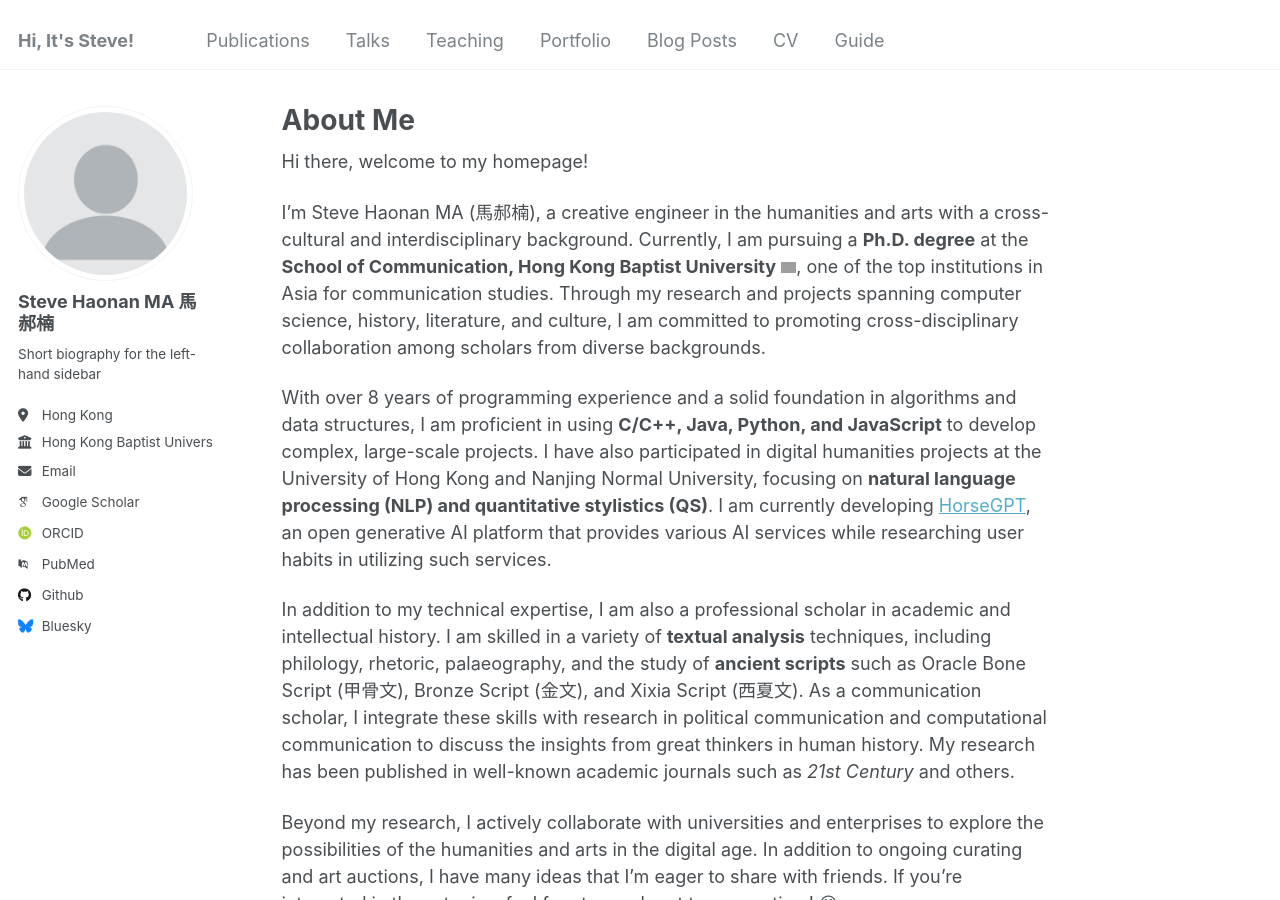
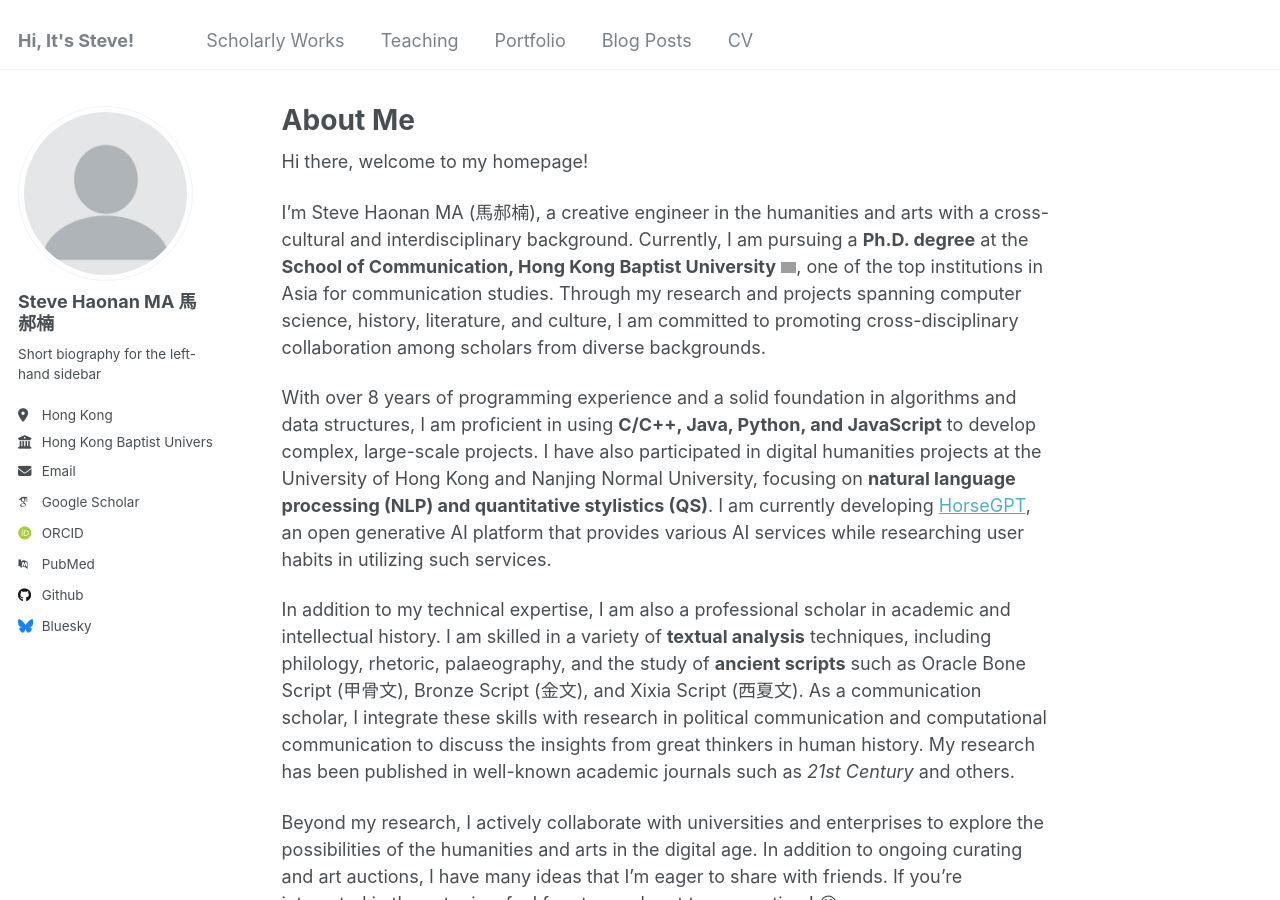
Before and after one commit to shulinbao/shulinbao.github.io, a Jekyll site: the page built from _pages/about.md, in a window 1280 px wide and 900 px high. Built offline with Jekyll 4.4.1, drawn with Linux system fonts in a browser that asks for light colours; some web fonts are replaced; grey boxes are pictures that could not be loaded.

Commit message:
Update navigation.yml

```diff
--- a/_data/navigation.yml
+++ b/_data/navigation.yml
@@ -5,11 +5,8 @@
 # prevent it from being included in the site.
 
 main:
-  - title: "Publications"
+  - title: "Scholarly Works"
     url: /publications/
-
-  - title: "Talks"
-    url: /talks/
 
   - title: "Teaching"
     url: /teaching/
@@ -22,6 +19,3 @@ main:
 
   - title: "CV"
     url: /cv/
-
-  - title: "Guide"
-    url: /markdown/
```
